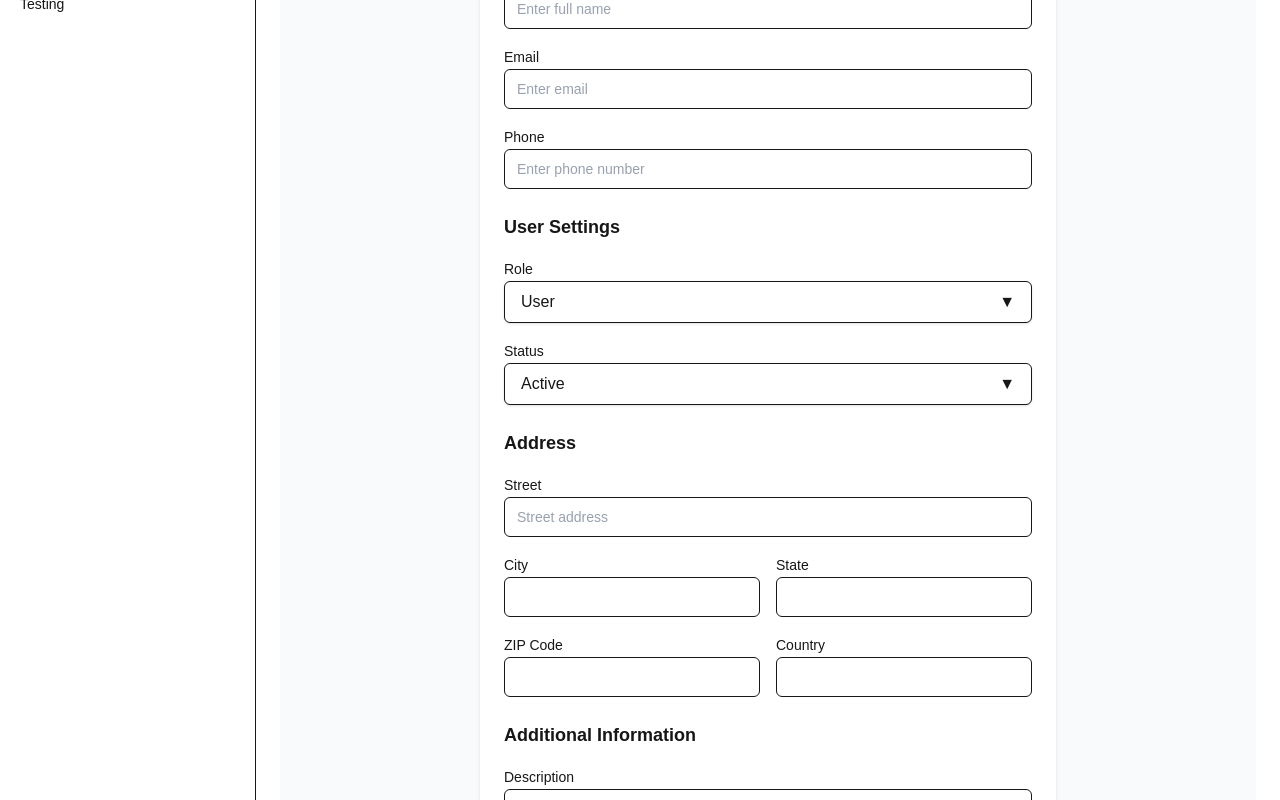
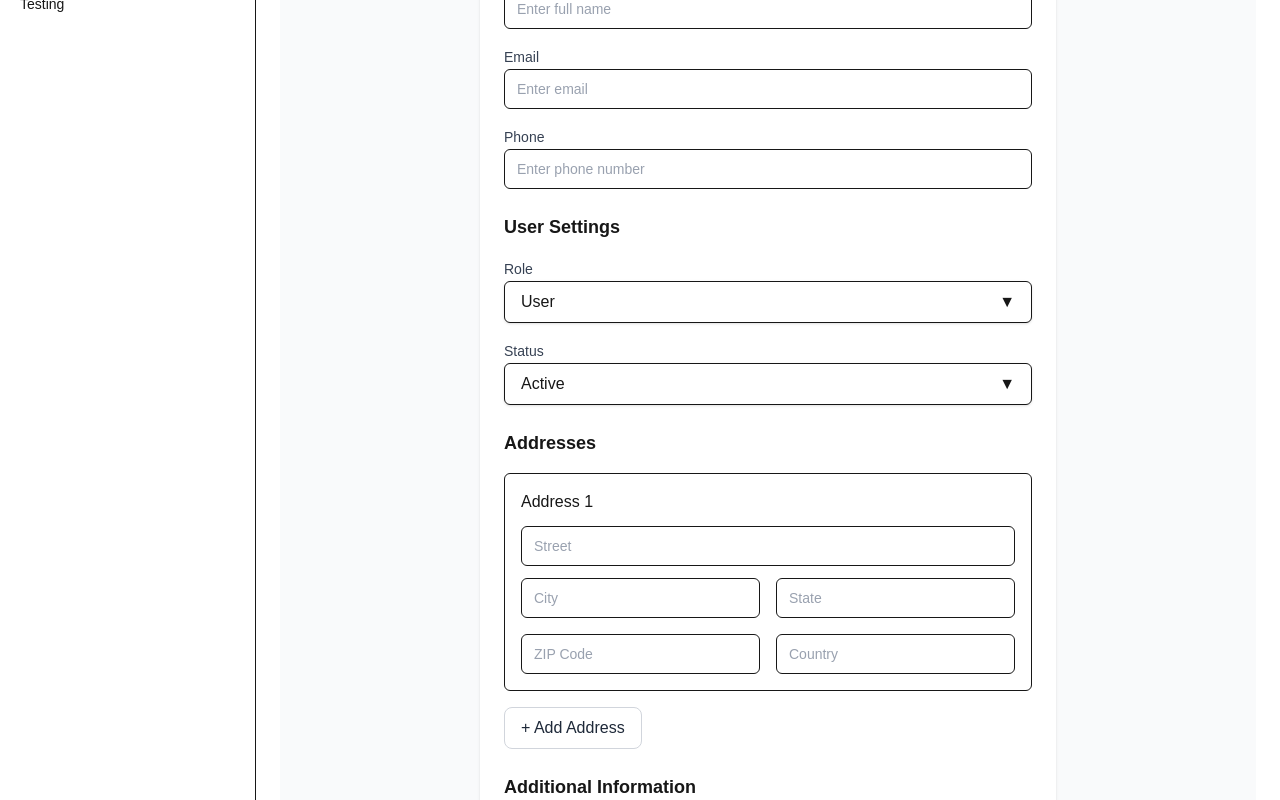
Before and after one commit to Abhi301295/react-next-learning, a Next.js app: page /day5 in a window 1280 px wide. Shown: the part 260-1060 px from the top of the page. Built offline with nearby package versions, Linux system fonts and the light colour scheme.

Commit message:
improve form UX with row-level validation highlighting and error feedback

```diff
--- a/app/components/forms/AddUserForm.tsx
+++ b/app/components/forms/AddUserForm.tsx
@@ -1,6 +1,6 @@
 'use client';
 
-import { useForm, Controller } from "react-hook-form";
+import { useForm, Controller, useFieldArray } from "react-hook-form";
 import { zodResolver } from "@hookform/resolvers/zod";
 
 import { userSchema, UserFormData } from "@/lib/validation/user.schema";
@@ -10,8 +10,11 @@ import Input from "@/components/ui/Input";
 import { Button } from "@/components/ui/Button";
 import Dropdown from "@/components/shared/dropdown/Dropdown";
 import DropdownOption from "@/components/shared/dropdown/DropdownOption";
+import { cn } from "@/lib/utils";
+import { useEffect } from "react";
 
 export default function AddUserForm() {
+
     const {
         register,
         handleSubmit,
@@ -22,23 +25,37 @@ export default function AddUserForm() {
         defaultValues: {
             role: "user",
             status: "active",
-      address: {
+            addresses: [
+                {
                     street: "",
                     city: "",
                     state: "",
                     zip: "",
                     country: "",
                 },
+            ],
         },
     });
 
+    const { fields, append, remove } = useFieldArray({
+        control,
+        name: "addresses",
+    });
+
+    useEffect(() => {
+        if (Object.keys(errors).length > 0) {
+            const el = document.querySelector("[aria-invalid='true']");
+            el?.scrollIntoView({ behavior: "smooth", block: "center" });
+        }
+    }, [errors]);
     const onSubmit = async (data: UserFormData) => {
-    console.log("User Data:", data);
+        console.log("Final User Data:", data);
     };
 
     return (
         <form onSubmit={handleSubmit(onSubmit)} className="space-y-6">
 
+            {/* 🧑 Basic Info */}
             <div className="space-y-4">
                 <h3 className="text-lg font-semibold">Basic Information</h3>
 
@@ -55,6 +72,7 @@ export default function AddUserForm() {
                 </FormField>
             </div>
 
+            {/* ⚙️ Role & Status */}
             <div className="space-y-4">
                 <h3 className="text-lg font-semibold">User Settings</h3>
 
@@ -85,32 +103,86 @@ export default function AddUserForm() {
                 </FormField>
             </div>
 
+            {/* 🏠 Dynamic Addresses */}
             <div className="space-y-4">
-        <h3 className="text-lg font-semibold">Address</h3>
+                <h3 className="text-lg font-semibold">Addresses</h3>
 
-        <FormField label="Street" error={errors.address?.street?.message}>
-          <Input {...register("address.street")} placeholder="Street address" />
+                {fields.map((field, index) => {
+                    const hasError = !!errors.addresses?.[index];
+                    return (
+                        <div key={field.id} className={cn(
+                            "border rounded-md p-4 space-y-3",
+                            hasError && "border-red-500 bg-red-50"
+                        )}>
+
+                            <div className="flex justify-between items-center">
+                                <h4 className="font-medium">Address {index + 1}</h4>
+
+                                {fields.length > 1 && (
+                                    <Button
+                                        type="button"
+                                        variant="outline"
+                                        onClick={() => remove(index)}
+                                    >
+                                        Remove
+                                    </Button>
+                                )}
+                            </div>
+                            {hasError && (
+                                <p className="text-sm text-red-500">
+                                    Please fix errors in this address
+                                </p>
+                            )}
+
+                            <FormField error={errors.addresses?.[index]?.street?.message}>
+                                <Input {...register(`addresses.${index}.street`)} placeholder="Street" />
                             </FormField>
 
                             <div className="grid grid-cols-1 md:grid-cols-2 gap-4">
-          <FormField label="City" error={errors.address?.city?.message}>
-            <Input {...register("address.city")} />
+
+                                <FormField error={errors.addresses?.[index]?.city?.message}>
+                                    <Input {...register(`addresses.${index}.city`)} placeholder="City" />
                                 </FormField>
 
-          <FormField label="State" error={errors.address?.state?.message}>
-            <Input {...register("address.state")} />
+                                <FormField error={errors.addresses?.[index]?.state?.message}>
+                                    <Input {...register(`addresses.${index}.state`)} placeholder="State" />
                                 </FormField>
 
-          <FormField label="ZIP Code" error={errors.address?.zip?.message}>
-            <Input {...register("address.zip")} />
+                                <FormField error={errors.addresses?.[index]?.zip?.message}>
+                                    <Input {...register(`addresses.${index}.zip`)} placeholder="ZIP Code" />
                                 </FormField>
 
-          <FormField label="Country" error={errors.address?.country?.message}>
-            <Input {...register("address.country")} />
+                                <FormField error={errors.addresses?.[index]?.country?.message}>
+                                    <Input {...register(`addresses.${index}.country`)} placeholder="Country" />
                                 </FormField>
-        </div>
+
                             </div>
 
+                        </div>
+                    )
+                }
+                )
+
+                }
+
+                <Button
+                    type="button"
+                    variant="outline"
+                    onClick={() =>
+                        append({
+                            street: "",
+                            city: "",
+                            state: "",
+                            zip: "",
+                            country: "",
+                        })
+                    }
+                >
+                    + Add Address
+                </Button>
+            </div>
+
+            {/* 📝 Additional Info */}
             <div className="space-y-4">
                 <h3 className="text-lg font-semibold">Additional Information</h3>
 
--- a/app/components/ui/FormField.tsx
+++ b/app/components/ui/FormField.tsx
@@ -1,7 +1,7 @@
 import React from "react";
 
 interface Props {
-  label: string;
+    label?: string;
     error?: string;
     children: React.ReactNode;
 }
@@ -9,7 +9,11 @@ interface Props {
 const FormField = ({ label, error, children }: Props) => {
     return (
         <div className="space-y-1">
-      <label className="text-sm font-medium">{label}</label>
+            {label && (
+                <label className="text-sm font-medium text-gray-700">
+                    {label}
+                </label>
+            )}
 
             {children}
 
--- a/app/lib/validation/user.schema.ts
+++ b/app/lib/validation/user.schema.ts
@@ -22,14 +22,15 @@ export const userSchema = z.object({
     role: z.enum(["admin", "user"]),
     status: z.enum(["active", "inactive"]),
 
-    address: z
-        .object({
-            street: z.string().trim().min(3, { message: 'Street is required' }),
-            city: z.string().trim().min(2, { message: 'City is required' }),
-            state: z.string().trim().min(2, { message: 'State required' }),
-            zip: z.string().trim().min(4, { message: "Invalid ZIP" }),
-            country: z.string().trim().min(2, { message: "Country required" }),
-        }).optional(),
+    addresses: z.array(
+        z.object({
+            street: z.string().min(3, "Street required"),
+            city: z.string().min(2, "City required"),
+            state: z.string().min(2, "State required"),
+            zip: z.string().min(4, "Invalid ZIP"),
+            country: z.string().min(2, "Country required"),
+        })
+    ).min(1, "At least one address required"),
     description: z
         .string()
         .trim()
```
Lines whose indentation alone changed are shown as unchanged.
